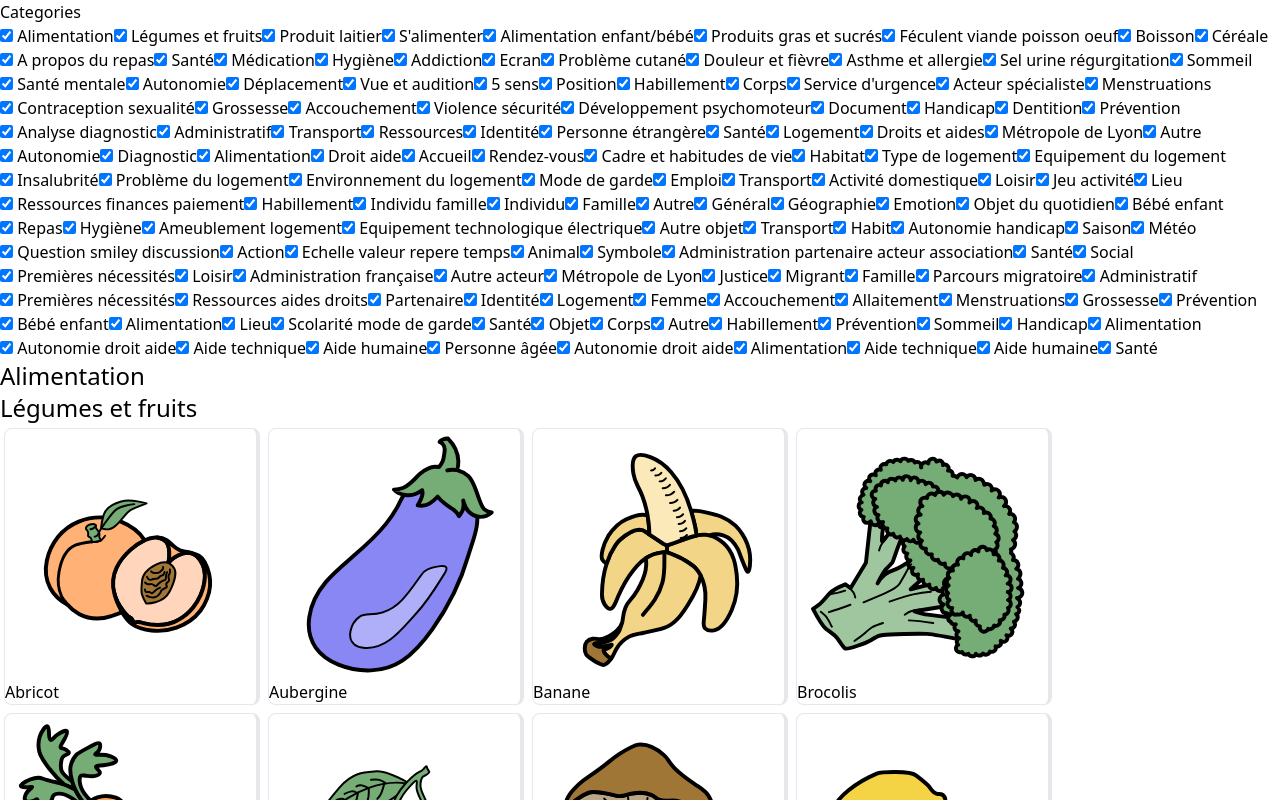
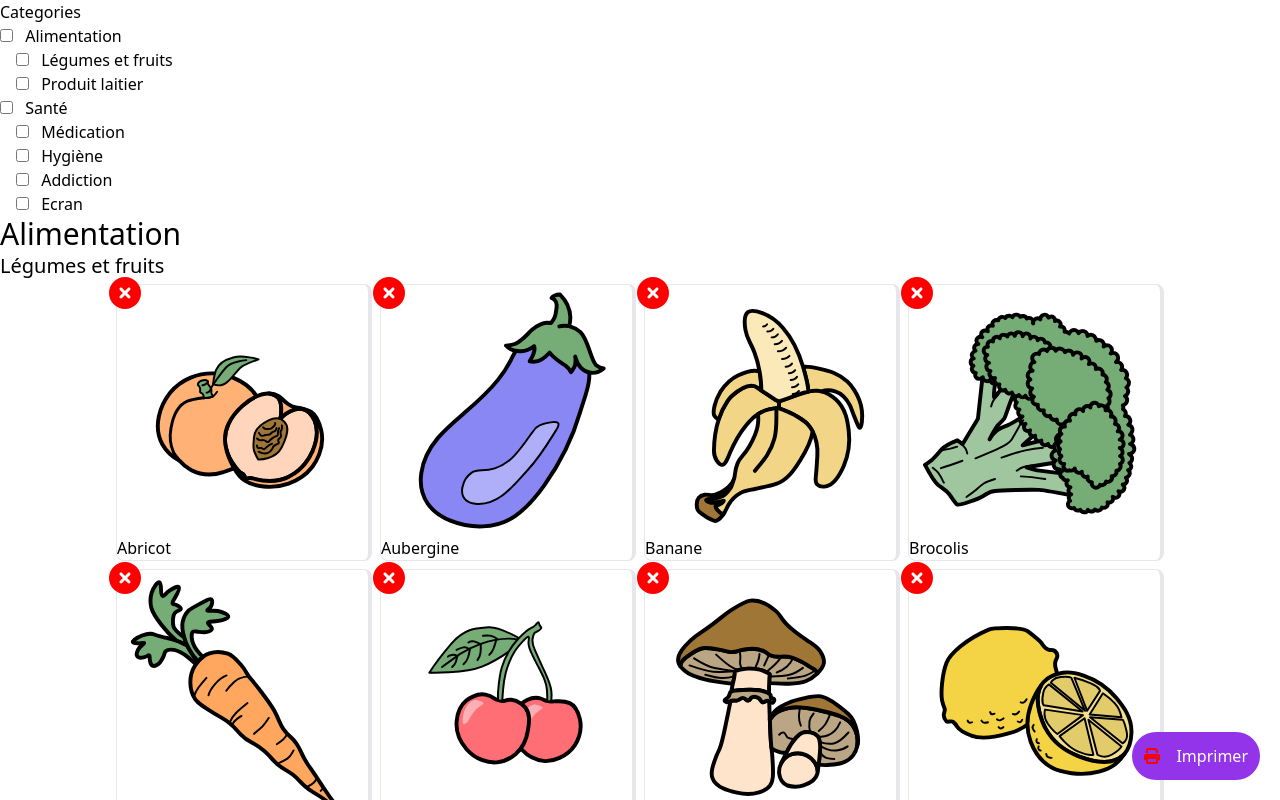
Before and after one commit to urbanlab/interpretable-imagier, a SvelteKit app: page / in a window 1280 px wide. Shown: the top 800 px of the page. Built offline with nearby package versions, Linux system fonts and the light colour scheme.

Commit message:
feat: parse main catgeorie + delete items

```diff
--- a/src/routes/+page.svelte
+++ b/src/routes/+page.svelte
@@ -1,107 +1,169 @@
 <script lang="ts">
-    //const csv=require('csvtojson')
-    import type { Category, Item } from '$lib/models/index';
 	import { onMount } from 'svelte';
 
-    async function parse(): Promise<Category[]> {
-        // open file
-        let file = await fetch("/category.csv")
-        let text = await file.text()
-        let lines = text.split('\n')
-        let categories: Category[] = []
-        let items: Item[] = []
-        let checked = []
-        //remove first line
-        lines.shift()
-        for (let line of lines) {
-            let [category_label, category_index] = line.split(',')
-            let category: Category = {
+	let mainCategories = [];
+	let displayedCategories = [];
+
+	let selectedCategories = [];
+
+	async function parseCSV(file) {
+		const response = await fetch(file);
+		const text = await response.text();
+		const lines = text.split('\n');
+		lines.shift(); // Remove the first line (header)
+		return lines.map((line) => line.split(','));
+	}
+	let display = false;
+
+	async function parse() {
+		const mainCatLines = await parseCSV('/main.csv');
+		console.log(typeof mainCatLines)
+		const catLines = await parseCSV('/category.csv');
+		const itemLines = await parseCSV('/items.csv');
+
+		let categories = catLines.map(([category_label, category_index]) => ({
+				category_index: category_index.replace('\r', ''), // Remove the carriage return "\r
+				category_label,
+				items: itemLines
+					.filter(([pictogram_label, pictogram_file, pictogram_category]) =>
+						pictogram_category?.split(';').find((cat) => cat === category_index.replace('\r', ''))
+					)
+					.map(([pictogram_label, pictogram_file, pictogram_category]) => ({
+						pictogram_file,
+						pictogram_label
+					}))
+		}));
+		// if categorie is in mainCatLines.category_index then add mainCatLines.category_label to mainCategories
+		mainCategories = mainCatLines.map(([category_label, category_index]) => ({
+			category_index: category_index.replace('\r', ''), // Remove the carriage return "\r
 			category_label: category_label,
-                category_index: category_index.split('\r')[0],
-                items: []
-            }
-            categories.push(category)
-        }
-        // open file
-        file = await fetch("/items.csv")
-        text = await file.text()
-        lines = text.split('\n')
-        for (let line of lines) {
-            let [pictogram_label,pictogram_file,pictogram_category,pictogram_metadata] = line.split(',')
-            let item: Item = {
-                pictogram_label: pictogram_label,
-                pictogram_file: pictogram_file,
-                pictogram_category: pictogram_category
-            }
-            items.push(item)
+			sub_categorie_items: category_index
+				.split(';')
+				.map((index) => categories.find((cat) => cat.category_index === index))
+		}));
+
+		displayedCategories = mainCategories;
+		display = true;
 	}
 
-        for (let category of categories) {
-            for (let item of items) {
-                if (item.pictogram_category == category.category_index) {
-                    category.items.push(item)
+	function filterCategories(category_index, checked) {
+		if (checked) {
+			selectedCategories.push(category_index);
+		} else {
+			// Only remove the category if it is present
+			const index = selectedCategories.indexOf(category_index);
+			if (index > -1) {
+				selectedCategories.splice(index, 1);
 			}
 		}
+		displayedCategories = categories.filter((cat) =>
+			selectedCategories.includes(cat.category_index)
+		);
 	}
 
-        return categories
-
-
+	function removeItem(categoriesIndex,categoryIndex, itemIndex) {
+		console.log('removeItem', categoryIndex, itemIndex);
+		console.log(displayedCategories[categoriesIndex].sub_categorie_items[categoryIndex].items[itemIndex]);
+		const spliced = displayedCategories.filter((cat, catIndex) => {
+			if (catIndex === categoriesIndex) {
+				cat.sub_categorie_items[categoryIndex].items.splice(itemIndex, 1);
+			}
+			return cat;
+		});
+		displayedCategories = spliced;
 	}
 
-    let categories: Category[] = []
-    let displayedCategories: Category[] = []
+	onMount(parse);
+</script>
 
-    onMount( async () => {
-        console.log(await parse())
-        categories = await parse()
-        displayedCategories = categories
-    })
-
-    async function filterCategories(category: string, value: Event) {
-        console.log(category, value)
-        // filter categories based on checked boxes
-        let checked = value.target.checked
-        console.log(checked)
-        let filtered = categories
-        if (checked) {
-            filtered = categories.filter((cat) => cat.category_index == category)
-        } else {
-            filtered = categories.filter((cat) => cat.category_index != category)
+<section>
+	<button
+		class="print:hidden roun bg-purple-600 p-3 rounded-3xl text-white fixed bottom-5 right-5 flex items-center hover:scale-125"
+		on:click={() => window.print()}
+	>
+		<svg xmlns="http://www.w3.org/2000/svg" height="1em" viewBox="0 0 512 512"
+			><!--! Font Awesome Free 6.4.2 by @fontawesome - https://fontawesome.com License - https://fontawesome.com/license (Commercial License) Copyright 2023 Fonticons, Inc. --><!--! Font Awesome Free 6.4.2 by @fontawesome - https://fontawesome.com License - https://fontawesome.com/license (Commercial License) Copyright 2023 Fonticons, Inc. -->
+			<!--! Font Awesome Free 6.4.2 by @fontawesome - https://fontawesome.com License - https://fontawesome.com/license (Commercial License) Copyright 2023 Fonticons, Inc. -->
+			<!--! Font Awesome Free 6.4.2 by @fontawesome - https://fontawesome.com License - https://fontawesome.com/license (Commercial License) Copyright 2023 Fonticons, Inc. -->
+			<style>
+				svg {
+					fill: #ffffff;
 				}
-
-
-        displayedCategories = filtered
-
-    }
-
-
-</script>
-<section>
-
+			</style><path
+				d="M128 0C92.7 0 64 28.7 64 64v96h64V64H354.7L384 93.3V160h64V93.3c0-17-6.7-33.3-18.7-45.3L400 18.7C388 6.7 371.7 0 354.7 0H128zM384 352v32 64H128V384 368 352H384zm64 32h32c17.7 0 32-14.3 32-32V256c0-35.3-28.7-64-64-64H64c-35.3 0-64 28.7-64 64v96c0 17.7 14.3 32 32 32H64v64c0 35.3 28.7 64 64 64H384c35.3 0 64-28.7 64-64V384zM432 248a24 24 0 1 1 0 48 24 24 0 1 1 0-48z"
+			/></svg
+		>
+		<p class="ml-4">Imprimer</p>
+	</button>
+	<div class="print:hidden">
+		<h1>Categories</h1>
+		{#if display}
+			{#each mainCategories as category}
+				<div class="flex flex-col">
 					<div>
-        <h1>Categories</h1>
-        <ul class="flex flex-wrap">
-            {#each categories as category}
-                <li>
-                    <input type="checkbox" name={category.category_index} checked on:click={(e) => filterCategories(category.category_index, e)} />
-                    <label for={category.category_index}>{category.category_label}</label>
-                </li>
-            {/each}
-        </ul>
+						<input
+						type="checkbox"
+						id={category.category_index}
+						name={category.category_index}
+						value={category.category_index}
+						on:change={(e) => filterCategories(category.category_index, e.target.checked)}
+						/>
+						<label for={category.category_index} class="ml-2">{category.category_label}</label>
 					</div>
 
-    {#if displayedCategories.length > 0}
-        {#each displayedCategories as category}
-            <h1 class="text-2xl">{category.category_label}</h1>
-            <ul class="flex flex-wrap">
-                {#each category.items as item}
+					{#each category.sub_categorie_items as subCategory}
+						{#if subCategory}
+							<div class="ml-4">
+								<input
+									type="checkbox"
+									id={subCategory.category_index}
+									name={subCategory.category_index}
+									value={subCategory.category_index}
+									on:change={(e) => filterCategories(subCategory.category_index, e.target.checked)}
+								/>
+								<label for={subCategory.category_index} class="ml-2">{subCategory.category_label}</label>
+							</div>
+						{/if}
+					{/each }
+				</div>
+			{/each}
+		{/if}
+	</div>
+	<div>
+		{#if display}
+			{#each displayedCategories as categories, categoriesIndex}
+				<h1 class="text-3xl">{categories?.category_label}</h1>
+				{#each categories.sub_categorie_items as category, categoryIndex}
+					<h1 class="text-xl">{category?.category_label}</h1>
+					<ul class="flex flex-wrap justify-center">
+						{#if category?.items}
+							{#each category.items as item, itemIndex}
 								<li class="w-1/5 border border-solid border-r-4 rounded-lg m-1">
-                        <img src={"/svg/"+item.pictogram_file+".svg"} alt={item.pictogram_label} />
+									<button
+										class="print:hidden absolute -m-2 hover:scale-125"
+										on:click={() => removeItem(categoriesIndex, categoryIndex, itemIndex)}
+									>
+										<svg xmlns="http://www.w3.org/2000/svg" height="2em" viewBox="0 0 512 512"
+											><!--! Font Awesome Free 6.4.2 by @fontawesome - https://fontawesome.com License - https://fontawesome.com/license (Commercial License) Copyright 2023 Fonticons, Inc. --><!--! Font Awesome Free 6.4.2 by @fontawesome - https://fontawesome.com License - https://fontawesome.com/license (Commercial License) Copyright 2023 Fonticons, Inc. -->
+											<!--! Font Awesome Free 6.4.2 by @fontawesome - https://fontawesome.com License - https://fontawesome.com/license (Commercial License) Copyright 2023 Fonticons, Inc. -->
+											<!--! Font Awesome Free 6.4.2 by @fontawesome - https://fontawesome.com License - https://fontawesome.com/license (Commercial License) Copyright 2023 Fonticons, Inc. -->
+											<style>
+												svg {
+													fill: #ff0000;
+												}
+											</style><path
+												d="M256 512A256 256 0 1 0 256 0a256 256 0 1 0 0 512zM175 175c9.4-9.4 24.6-9.4 33.9 0l47 47 47-47c9.4-9.4 24.6-9.4 33.9 0s9.4 24.6 0 33.9l-47 47 47 47c9.4 9.4 9.4 24.6 0 33.9s-24.6 9.4-33.9 0l-47-47-47 47c-9.4 9.4-24.6 9.4-33.9 0s-9.4-24.6 0-33.9l47-47-47-47c-9.4-9.4-9.4-24.6 0-33.9z"
+											/></svg
+										>
+									</button>
+									<img src={'/svg/' + item.pictogram_file + '.svg'} alt={item.pictogram_label} />
 									<p>{item.pictogram_label}</p>
 								</li>
 							{/each}
+						{/if}
 					</ul>
 				{/each}
+			{/each}
 		{/if}
+	</div>
 </section>
```
Also changed, not shown: static/main.csv (added). Lines whose indentation alone changed are shown as unchanged.
